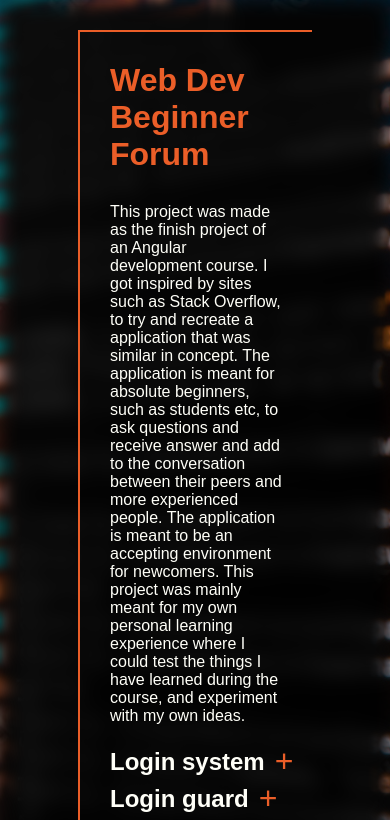
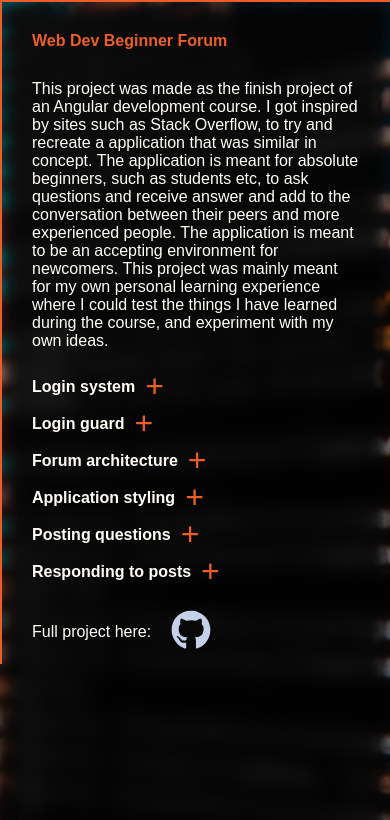
Before and after one commit to EemiSalonen/project-portfolio, an Angular app: page /project/1 in a window 390 px wide. Shown: the top 820 px of the page. Built offline with nearby package versions, Linux system fonts and the light colour scheme; a web font is replaced by a local one.

Commit message:
responsiveness changes and fixed img darkening issue

```diff
--- a/src/app/imgview/imgview.component.css
+++ b/src/app/imgview/imgview.component.css
@@ -29,3 +29,17 @@ button {
 i {
 	margin: 15px;
 }
+
+@media only screen and (max-width: 600px) {
+	img {
+		width: 500px;
+		height: auto;
+	}
+}
+
+@media only screen and (max-width: 400px) {
+	img {
+		width: 300px;
+		height: auto;
+	}
+}
--- a/src/app/landing/landing.component.css
+++ b/src/app/landing/landing.component.css
@@ -77,3 +77,14 @@ button:hover {
 	right: 0;
 	bottom: 0;
 }
+
+@media only screen and (max-width: 1000px) {
+	main {
+		display: flex;
+		flex-direction: column;
+		justify-content: center;
+	}
+	header {
+		margin: 35px;
+	}
+}
--- a/src/app/project/project.component.css
+++ b/src/app/project/project.component.css
@@ -122,3 +122,15 @@ footer {
 footer > p {
 	margin: 0;
 }
+
+@media only screen and (max-width: 1000px) {
+	* {
+		font-size: 1rem;
+	}
+	main {
+		display: flex;
+	}
+	#container {
+		margin-top: 0;
+	}
+}
--- a/src/app/project/project.component.ts
+++ b/src/app/project/project.component.ts
@@ -13,7 +13,8 @@ export class ProjectComponent {
 	@Input() title!: string;
 	@Input() ghLink!: string;
 
-	open = "";
+	public open = "";
+	private prevOpen = "";
 
 	constructor(private route: ActivatedRoute) {
 		this.getProject();
@@ -47,9 +48,15 @@ export class ProjectComponent {
 
 	public selectImage(img: IssueImg) {
 		this.selectedImg = img;
+
+		this.prevOpen = this.open;
+		this.open = "";
 	}
 
 	public closeImage() {
 		this.selectedImg = null;
+		if (this.prevOpen) {
+			this.open = this.prevOpen;
+		}
 	}
 }
--- a/src/app/projects/projects.ts
+++ b/src/app/projects/projects.ts
@@ -458,6 +458,14 @@ export const projects: Project[] = [
 						desc: "Randomize country",
 						alt: "randomizecountry",
 					},
+				],
+			},
+			{
+				title: "Country data",
+				desc: "The application needed data about countries to display the flags and names",
+				resolution:
+					"I used restcountries.com API to get country data in the format I wanted. The API also lists countries that are autonomous territories of other countries, so to make the game easier these are filtered out.",
+				images: [
 					{
 						src: path + "flag_getcountries.PNG",
 						desc: "Get countries",
```
Also changed, not shown: src/app/card/card.component.css (indentation only).
